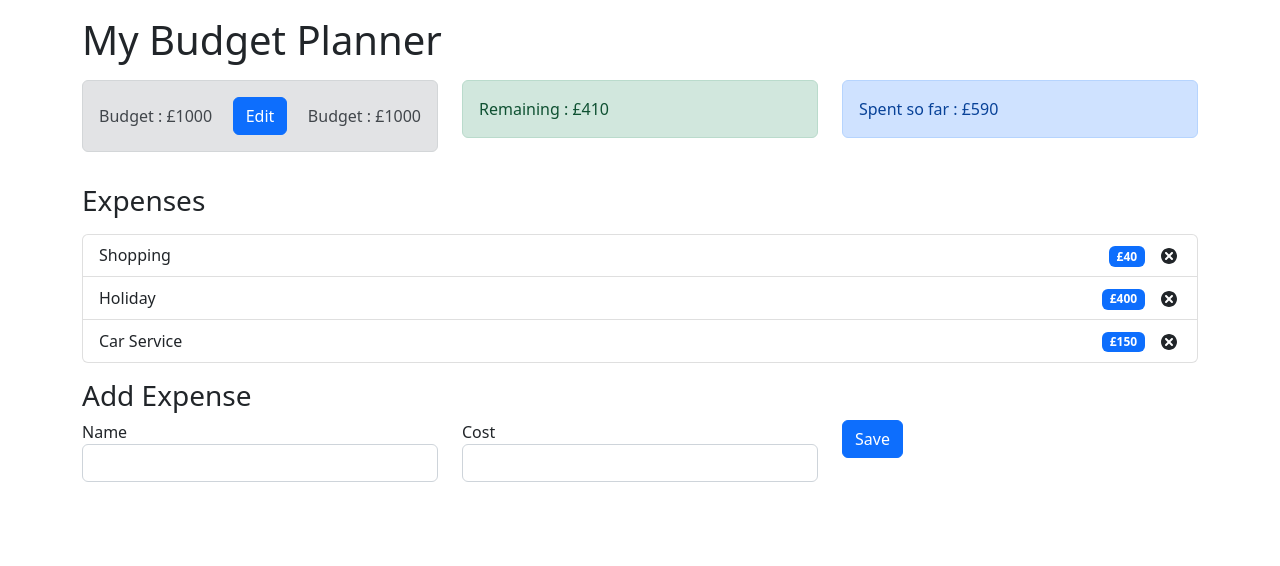
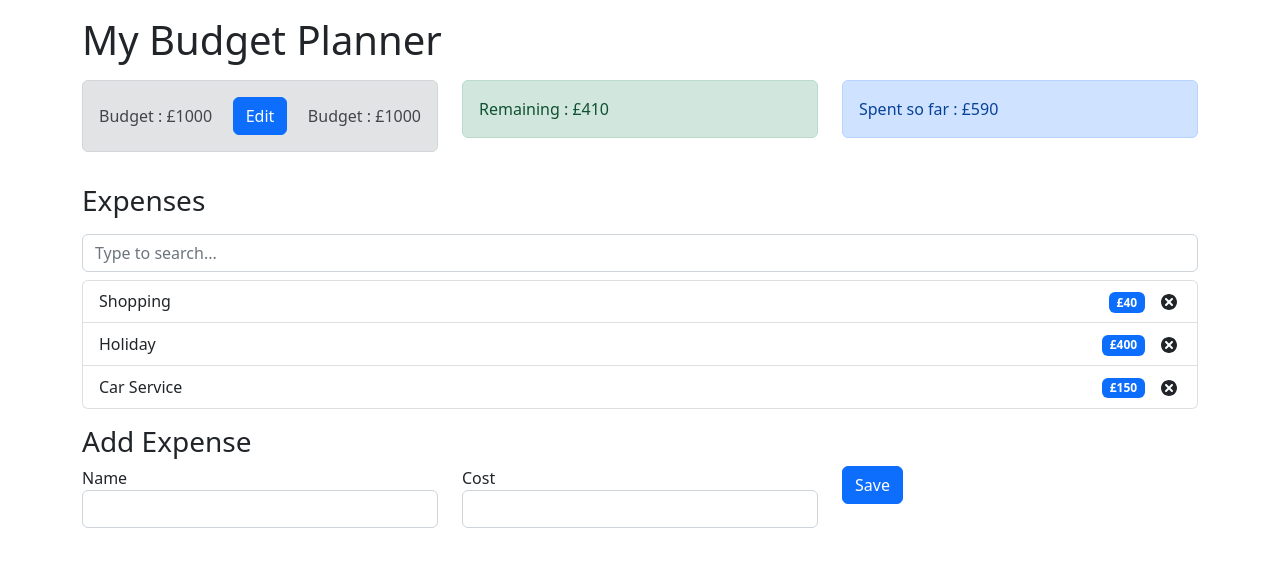
Before and after one commit to neelendrareddy9001/React-Budget-app, a React (Create React App) app: page / in a window 1280 px wide. Shown: the top 566 px of the page. Built offline with nearby package versions, Linux system fonts and the light colour scheme.

Commit message:
add filtered list item

```diff
--- a/src/component/ExpenseLIst.js
+++ b/src/component/ExpenseLIst.js
@@ -1,13 +1,36 @@
-import React, { useContext } from 'react';
+import React, { useContext, useState, useEffect } from 'react';
 import ExpenseItem from './ExpenseItem';
 import { AppContext } from '../context/AppContext';
 
 const ExpenseList = () => {
+
     const {expenses} = useContext(AppContext);
 
+    const [filteredExpenses, setfilteredExpenses] = useState(expenses || []);
+
+    useEffect(() => {
+		setfilteredExpenses(expenses);
+	}, [expenses]);
+
+
+    const handleChange = (event) => {
+		const searchResults = expenses.filter((filteredExpense) =>
+			filteredExpense.name.toLowerCase().includes(event.target.value)
+		);
+		setfilteredExpenses(searchResults);
+	};
+
     return (
+        <>
+            <input
+				type='text'
+				class='form-control mb-2 mr-sm-2'
+				placeholder='Type to search...'
+				onChange={handleChange}
+			/>
             <ul className='list-group'>
-            {expenses.map((expense) => (
+
+                {filteredExpenses.map((expense) => (
                     <ExpenseItem
                         id={expense.id}
                         name = {expense.name}
@@ -15,6 +38,7 @@
                     />
                 ))}
         </ul>
+        </>
     )
 }
 
```
Lines whose indentation alone changed are shown as unchanged.
